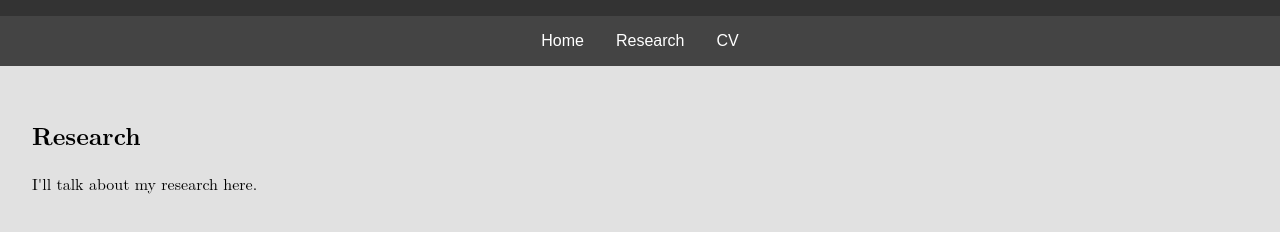
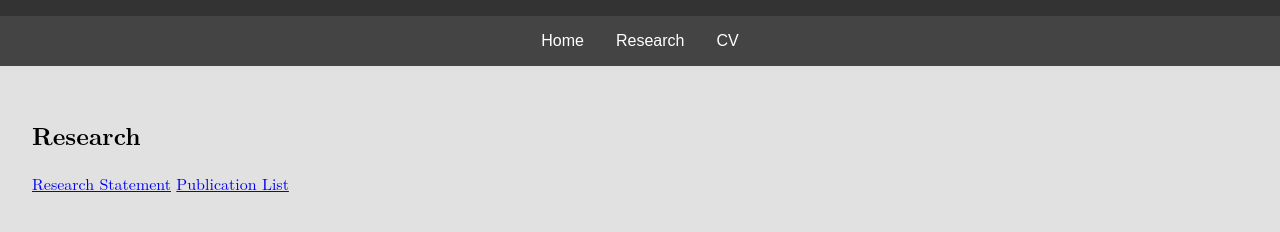
Before and after one commit to TycoBrahe/tycobrahe.github.io, a plain HTML site: page index.html in a window 1280 px wide. Both pictures are taken after a click on the button "Research". Shown: the part 104-336 px from the top of the page. Drawn offline with Linux system fonts and the light colour scheme.

Commit message:
Update index.html

```diff
--- a/index.html
+++ b/index.html
@@ -73,12 +73,13 @@
 
     <section id="cv" class="tab-content">
       <a href="CV_nopub.pdf" target="_blank">CV</a>
-      <p>As of 10/27/2025</p>p
+      <p>Updated on 10/27/2025</p>
     </section>
 
     <section id="research" class="tab-content">
       <h2>Research</h2>
-      <p>I'll talk about my research here.</p>
+      <a href="research.pdf" target="_blank">Research Statement</a>
+      <a href="pub_list.pdf" target="_blank">Publication List</a>
     </section>
   </main>
 
```
